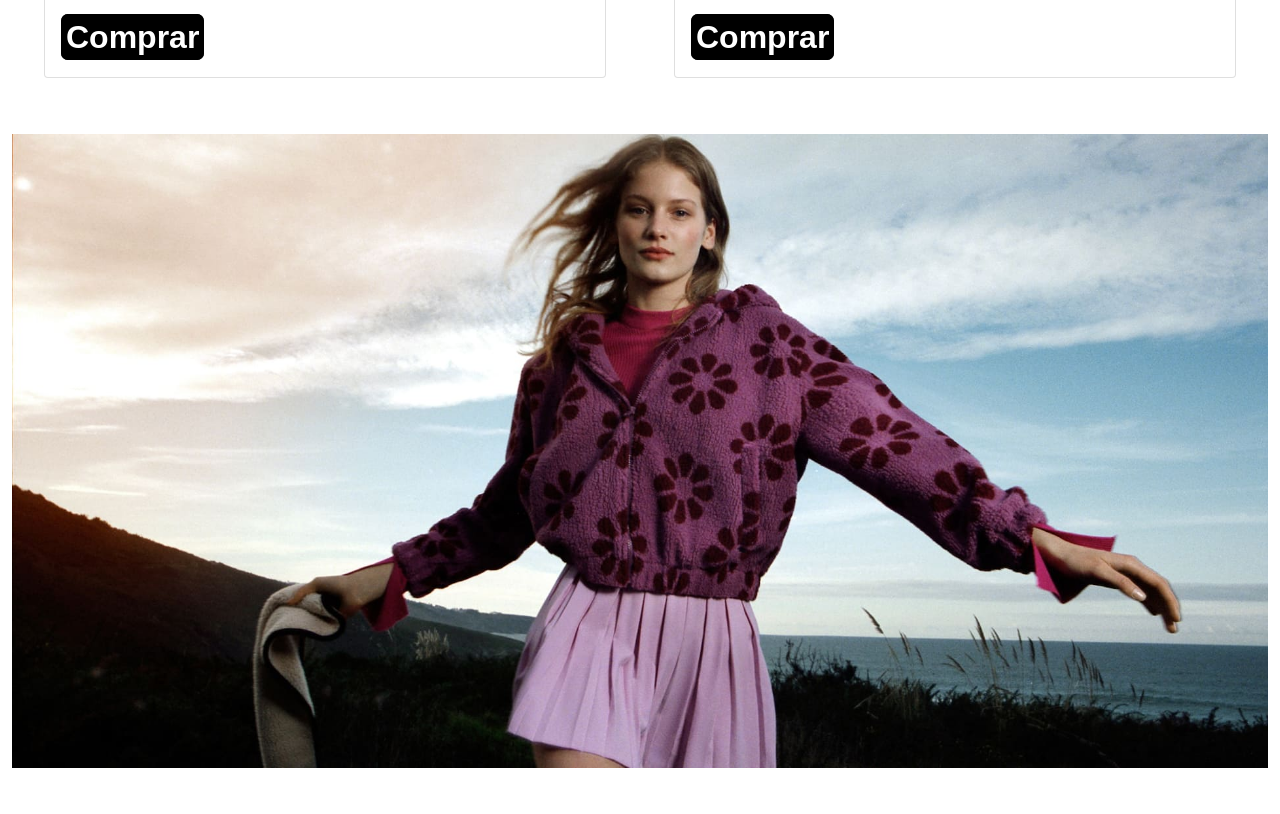
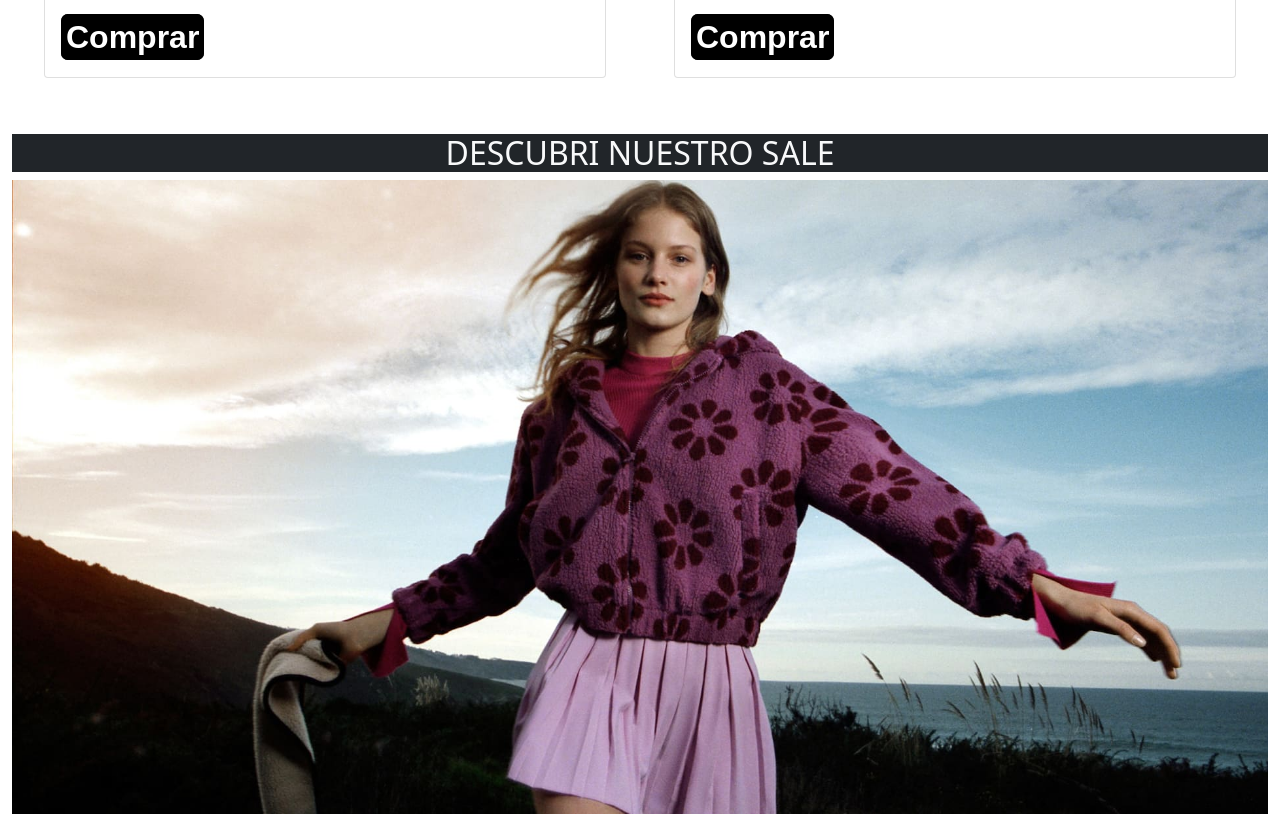
Before and after one commit to florenciavargas/novacind, a website: page index.html in a window 1280 px wide. Shown: the part 2746-3560 px from the top of the page. Drawn offline with nearby package versions, Linux system fonts and the light colour scheme; a web font is replaced by a local one.

Commit message:
cambio de telefono en el footer y agregado de titulos

```diff
--- a/index.html
+++ b/index.html
@@ -177,8 +177,8 @@
         <section class="hero">
             <div class="container-fluid">
                 <div class="row">
-                    <!-- <div class="hero_content">
-                        <h2 class="hero_title text-center bg-dark text-light">DESCUBRI NUESTRO <span> SALE </span></h2> -->
+                    <div class="hero_content">
+                        <h2 class="hero_title text-center bg-dark text-light">DESCUBRI NUESTRO <span> SALE </span></h2>
                     </div>
                     <div>
                         <a href="sale.html"> <img src="images/banner3parte.jpg" alt="mujer acostada"
```
